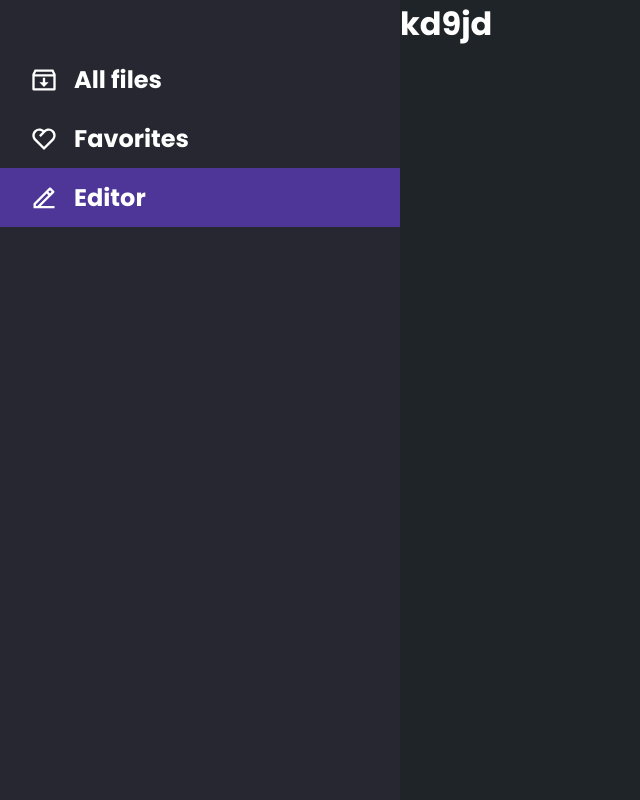
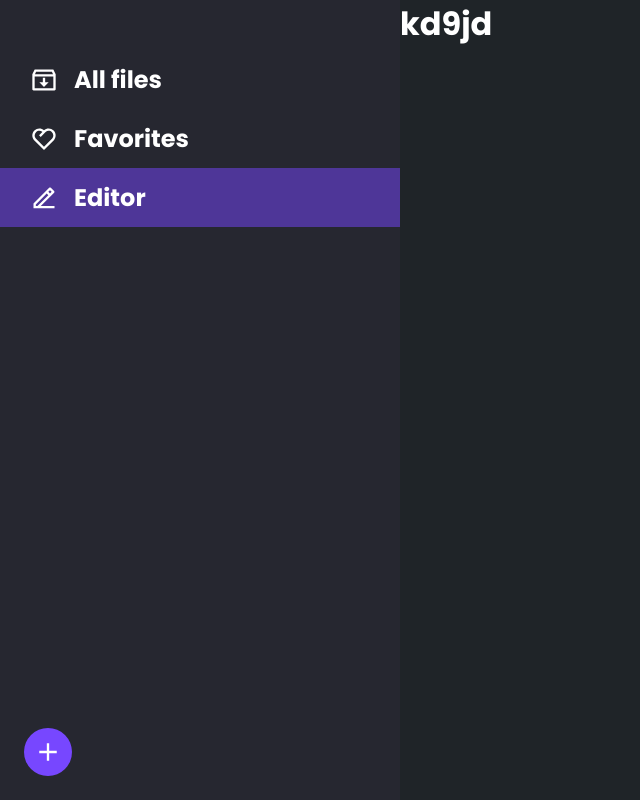
Before and after one commit to MartinsF3lipe/text-editor, a Next.js app: page /editor in a window 1280 px wide. Shown: the whole page, without its empty margins (0-640 px from the left). Built offline with nearby package versions, Linux system fonts and the light colour scheme.

Commit message:
feat: implementing the new text button

```diff
--- a/src/components/Buttonfile/buttonFile.module.css
+++ b/src/components/Buttonfile/buttonFile.module.css
@@ -0,0 +1,31 @@
+.button {
+    background-color: var(--primary-purple);
+    color: var(--color-white);
+    height: 48px;
+    width: 48px;
+    font-size: 24px;
+    font-weight: semi-bold;
+    border: 0;
+    border-radius: 48px;
+    cursor: pointer;
+
+    position: absolute;
+    bottom: 24px;
+    left: 24px;
+
+    display: flex;
+    align-items: center;
+    justify-content: center;
+
+    &:hover {
+        background-color: rgba(119, 71, 255, 0.6);
+    }
+
+    & a {
+        width: 100%;
+        height: 100%;
+        display: flex;
+        align-items: center;
+        justify-content: center;
+    }
+}
--- a/src/components/Buttonfile/buttonFile.tsx
+++ b/src/components/Buttonfile/buttonFile.tsx
@@ -1,5 +1,15 @@
+import Styles from "./buttonFile.module.css"
+
+import { IoMdAdd } from "react-icons/io";
+
+import Link from "next/link";
+
 export default function ButtonFile(){
     return(
-        <></>
+        <button className={Styles.button}>
+            <Link href="/editor">
+                <IoMdAdd fontSize="28px" />
+            </Link>
+        </button>
     )
 }
--- a/src/components/Sidebar/sidebar.module.css
+++ b/src/components/Sidebar/sidebar.module.css
@@ -20,7 +20,7 @@
     margin-right: 16px;
 }
 
-.nav a {
+.nav ul a {
     padding: 12px 30px;
     text-decoration: none;
     color: var(--color-white);
@@ -33,7 +33,7 @@
     align-items: center;
 }
 
-.nav a:hover {
+.nav ul a:hover {
     background-color: var(--secondary-purple);
 }
 
--- a/src/components/Sidebar/sidebar.tsx
+++ b/src/components/Sidebar/sidebar.tsx
@@ -4,6 +4,8 @@ import { RiInboxArchiveLine,
     RiHeart2Line,
     RiArrowRightCircleLine,
     RiEdit2Line } from "react-icons/ri";
+
+import ButtonFile from "../Buttonfile/buttonFile";
 
 
 import Styles from "./sidebar.module.css"
@@ -31,6 +33,7 @@ const pathname = usePathname()
                     </Link>
                 </li>
             </ul>
+            <ButtonFile/>
         </nav>
     );
 };
```
